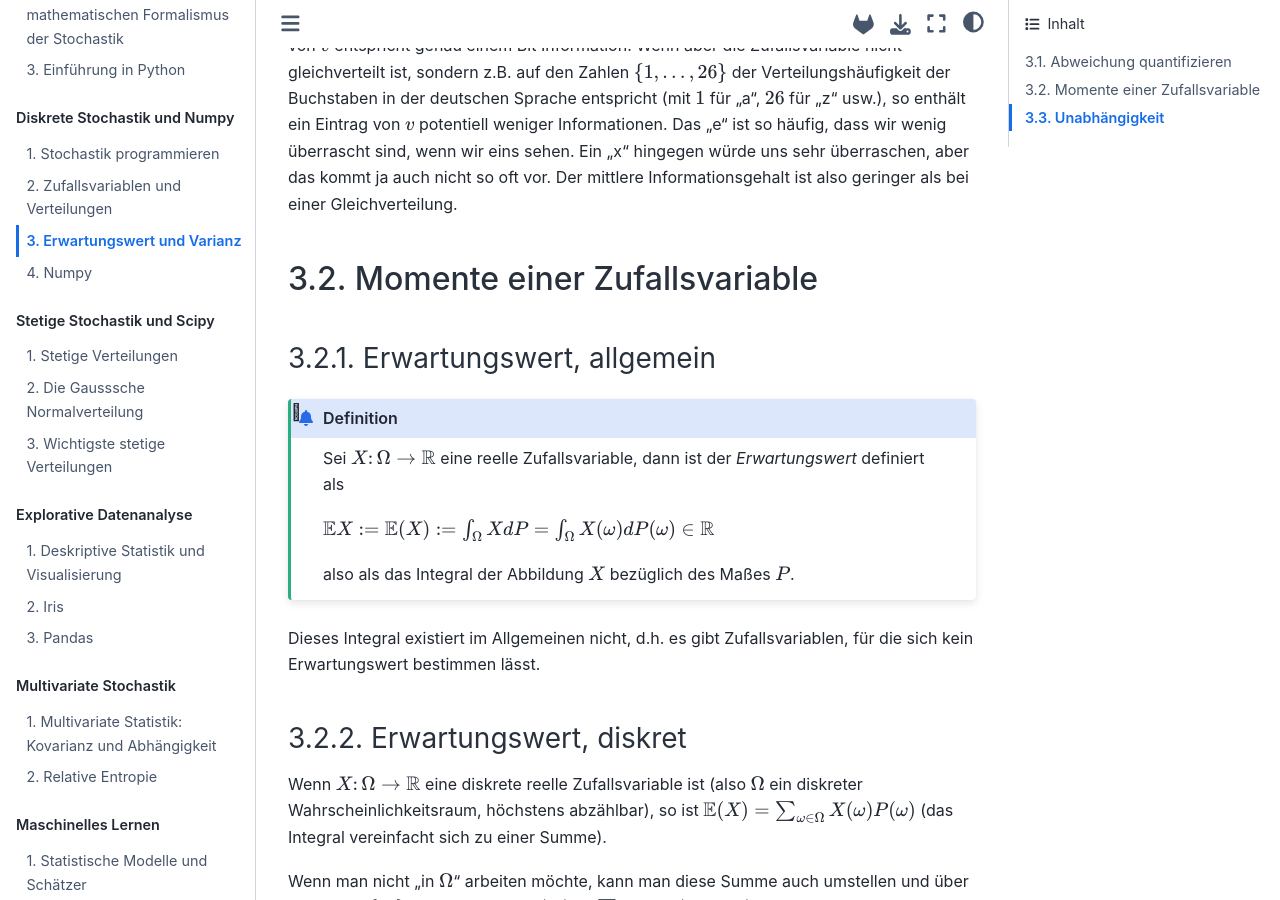
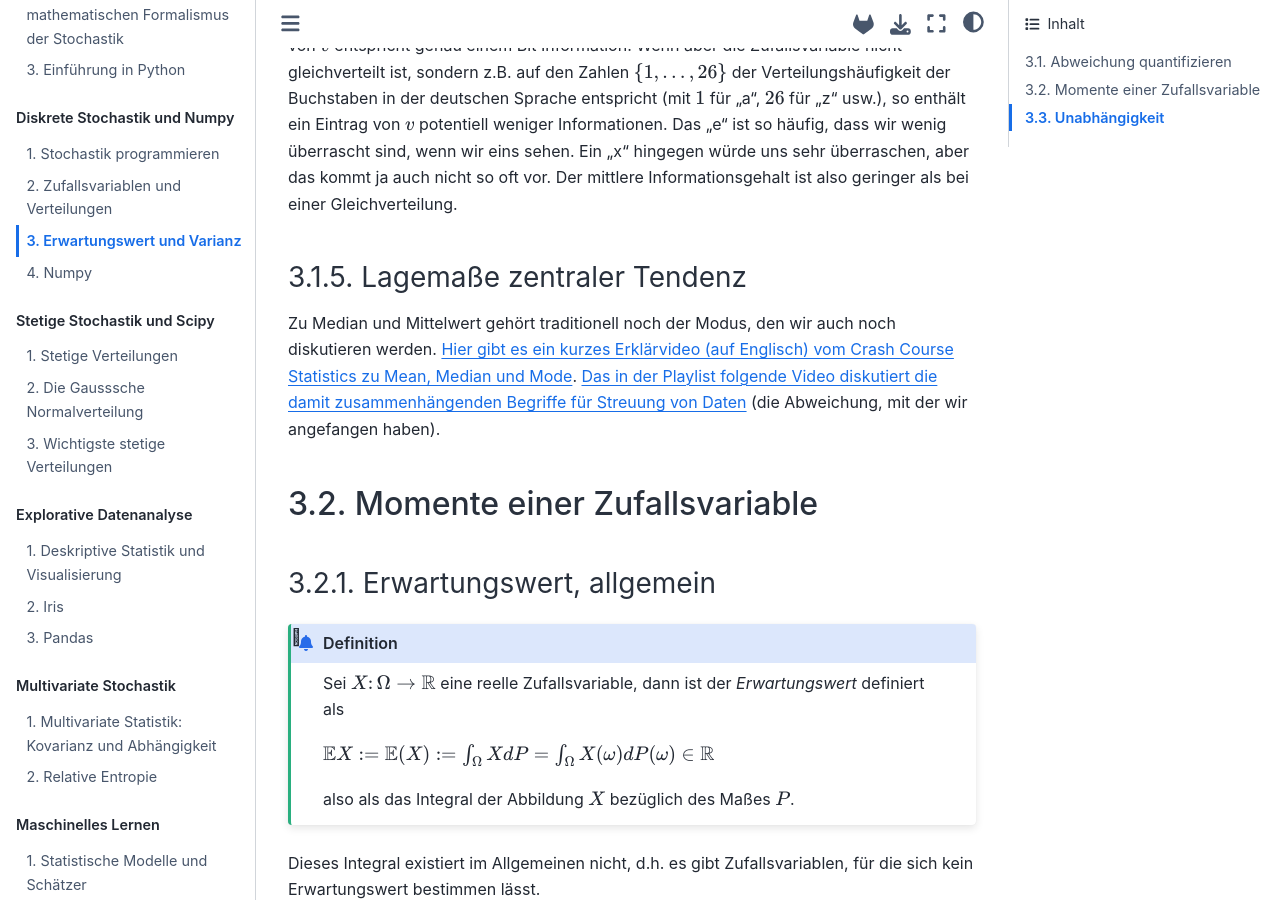
Before and after one commit to konradvoelkel/ds-skript-mirror, a Jupyter Book: the page built from erwartungswert.md, in a window 1280 px wide and 900 px high, scrolled down 4045 px. Built offline with Jupyter Book 1.0.4 settings and Sphinx 7.4.7 and the Sphinx Book theme 1.1.4, drawn with Linux system fonts in a browser that asks for light colours; pages that are not in the unit, such as notebooks, are missing from menus.

Commit message:
added some youtube links

```diff
--- a/erwartungswert.md
+++ b/erwartungswert.md
@@ -111,6 +111,10 @@ ist $\texttt{rmse}(v)^2 = \texttt{mse}(v,0) = \frac{1}{n} \sum_{i=1}^n v_i^2$ un
 Ob ein Vektor $v \in \mathbb{R}^n$ für uns Informationen enthält, hängt davon ab, wie viel wir über $v$ bereits wissen.
 Wenn wir z.B. wissen, dass $v$ ein Sample einer auf $\{0,1\}$ gleichverteilten Zufallsvariablen ist, wird uns nicht überraschen, wenn $v$ auch so aussieht. Jeder Eintrag von $v$ entspricht genau einem Bit Information. Wenn aber die Zufallsvariable nicht gleichverteilt ist, sondern z.B. auf den Zahlen $\{1,\dots, 26\}$ der Verteilungshäufigkeit der Buchstaben in der deutschen Sprache entspricht (mit $1$ für "a", $26$ für "z" usw.), so enthält ein Eintrag von $v$ potentiell weniger Informationen. Das "e" ist so häufig, dass wir wenig überrascht sind, wenn wir eins sehen. Ein "x" hingegen würde uns sehr überraschen, aber das kommt ja auch nicht so oft vor. Der mittlere Informationsgehalt ist also geringer als bei einer Gleichverteilung.
 
+### Lagemaße zentraler Tendenz
+
+Zu Median und Mittelwert gehört traditionell noch der Modus, den wir auch noch diskutieren werden.
+[Hier gibt es ein kurzes Erklärvideo (auf Englisch) vom Crash Course Statistics zu Mean, Median und Mode](https://www.youtube.com/watch?v=kn83BA7cRNM&list=PL8dPuuaLjXtNM_Y-bUAhblSAdWRnmBUcr). [Das in der Playlist folgende Video diskutiert die damit zusammenhängenden Begriffe für Streuung von Daten](https://www.youtube.com/watch?v=R4yfNi_8Kqw) (die Abweichung, mit der wir angefangen haben).
 
 
 
```
Also changed, not shown: deskriptive-statistik.md (+1 -0 lines), intro-stochastik.md (+2 -0 lines).
